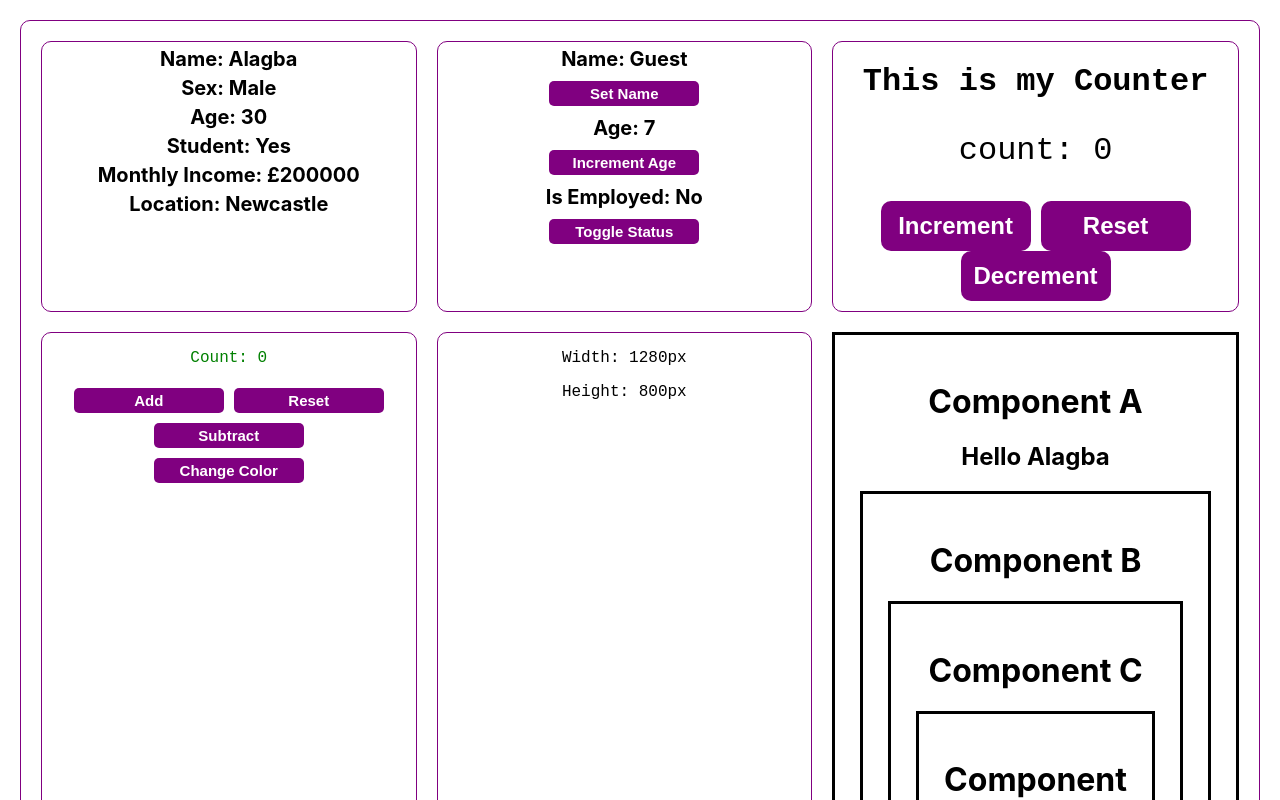
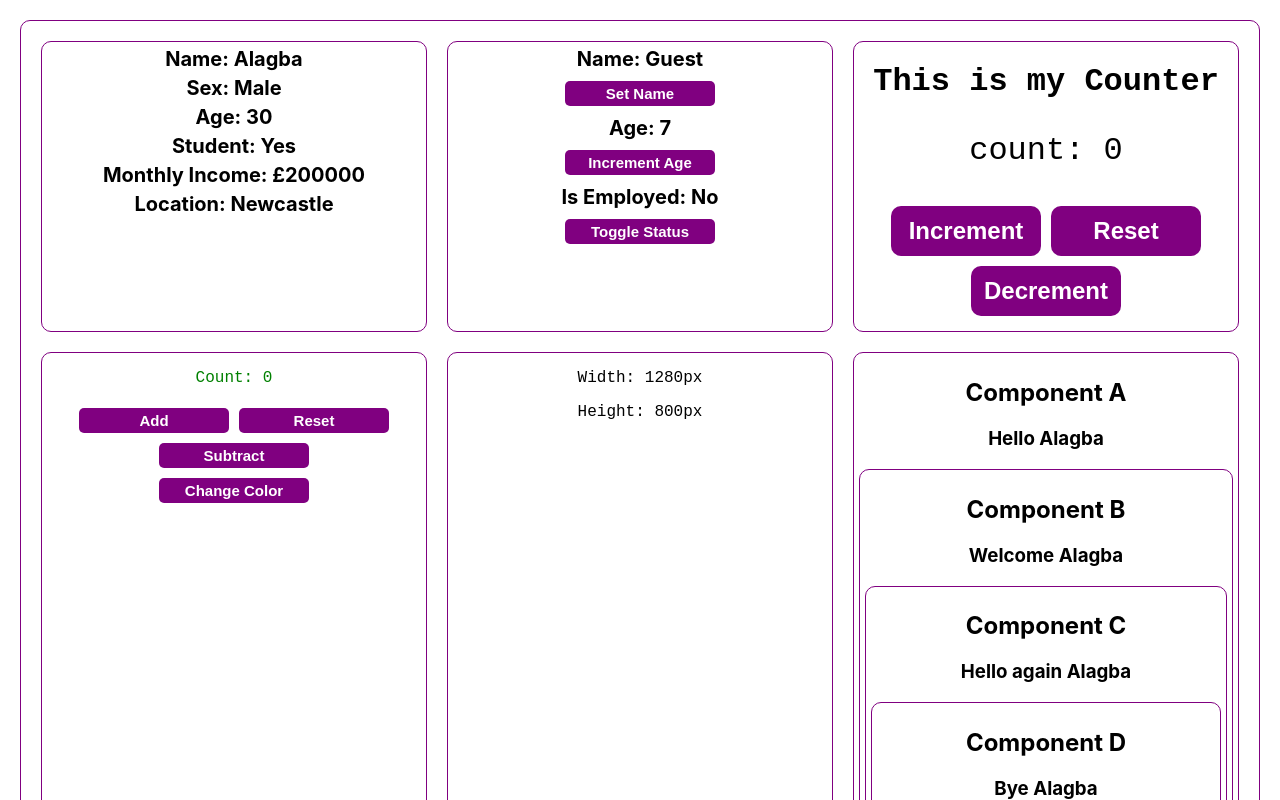
Before and after one commit to alagbamoses-era/react-properties, a React (Create React App) app: page / in a window 1280 px wide. Shown: the top 800 px of the page. Built offline with nearby package versions, Linux system fonts and the light colour scheme.

Commit message:
using useContext

```diff
--- a/src/components/ComponentA.jsx
+++ b/src/components/ComponentA.jsx
@@ -1,9 +1,9 @@
-import React, {useState} from 'react'
+import React, {useState, createContext} from 'react'
 
 import ComponentB from './ComponentB'
+import './props.css'
 
-
-import './props.css'
+export const UserContext = createContext();
 
 export const ComponentA =() => {
     const [user, setUser] = useState("Alagba")
@@ -11,9 +11,13 @@ export const ComponentA =() => {
 
     return (
         <div className="box">
-            <h1>Component A</h1>
-            <h2>{`Hello ${user}`}</h2>
-            <ComponentB />
+            <h2>Component A</h2>
+            <h3>{`Hello ${user}`}</h3>
+            <UserContext.Provider value={user}>
+                <ComponentB />
+
+            </UserContext.Provider>
+
 
 
         </div>
--- a/src/components/ComponentB.jsx
+++ b/src/components/ComponentB.jsx
@@ -1,11 +1,15 @@
-
+import React, { useContext} from 'react';
+import {UserContext } from './ComponentA';
 import ComponentC from './ComponentC'
 function ComponentB() {
+
+    const user = useContext(UserContext)
 
 
     return (
         <div className="box">
-            <h1>Component B</h1>
+            <h2>Component B</h2>
+            <h3>{`Welcome ${user}`}</h3>
             <ComponentC />
 
         </div>
--- a/src/components/ComponentC.jsx
+++ b/src/components/ComponentC.jsx
@@ -1,11 +1,16 @@
+import React, { useContext} from 'react';
+import {UserContext } from './ComponentA';
 import ComponentD from './ComponentD'
 
 function ComponentC() {
 
+    const user = useContext(UserContext);
+
 
     return (
         <div className="box">
-            <h1>Component C</h1>
+            <h2>Component C</h2>
+            <h3>{`Hello again ${user}`}</h3>
             <ComponentD />
 
         </div>
--- a/src/components/ComponentD.jsx
+++ b/src/components/ComponentD.jsx
@@ -1,11 +1,15 @@
-
+import React, { useContext} from 'react';
+import {UserContext } from './ComponentA';
 
 function ComponentD() {
+
+    const user = useContext(UserContext);
 
 
     return (
         <div className="box">
-            <h1>Component D</h1>
+            <h2>Component D</h2>
+            <h3>{`Bye ${user}`}</h3>
 
         </div>
     )
--- a/src/components/props.css
+++ b/src/components/props.css
@@ -45,7 +45,7 @@
     height: 50px;
     font-size: 1.5em;
     font-weight: bold;
-    margin: 0px 5px;
+    margin: 5px 5px;
     background-color: purple;
     color: white;
     border: none;
@@ -70,7 +70,8 @@ background-color: "green";
 }
 
 .box {
-    border: 3px solid black;
-    padding: 25px;
+    border: 1px solid purple;
+    border-radius: 10px;
+    padding: 5px;
 
 }
```
